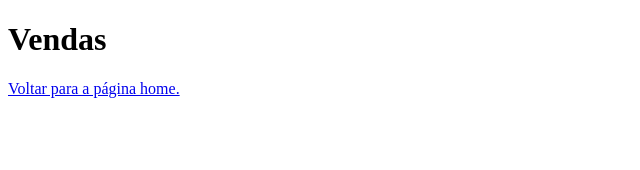
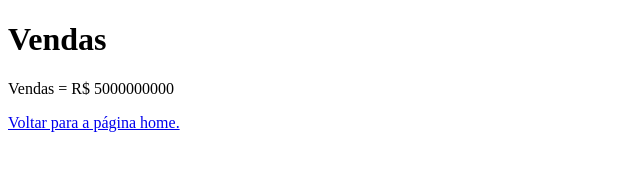
Before and after one commit to miriAutumn/aulaGitHub, a plain HTML site: page vendas.html in a window 1280 px wide. Shown: the whole page, without its empty margins (0-640 px from the left). Drawn offline with Linux system fonts and the light colour scheme.

Commit message:
acrescentado o valor das vendas

```diff
--- a/vendas.html
+++ b/vendas.html
@@ -7,6 +7,7 @@
 </head>
 <body>
     <h1>Vendas</h1>
+    <p>Vendas = R$ 5000000000</p>
     <a href="./index.html">Voltar para a página home.</a>
 </body>
 </html>
```
